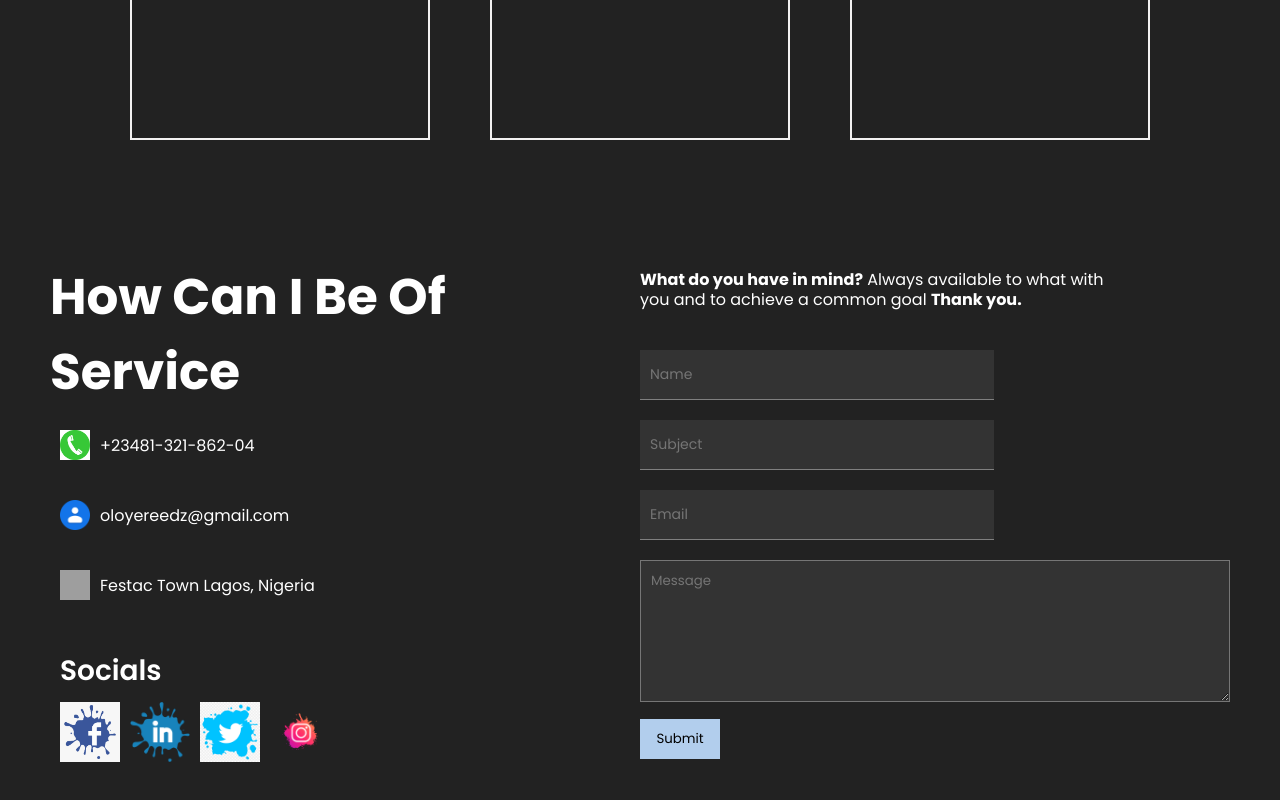
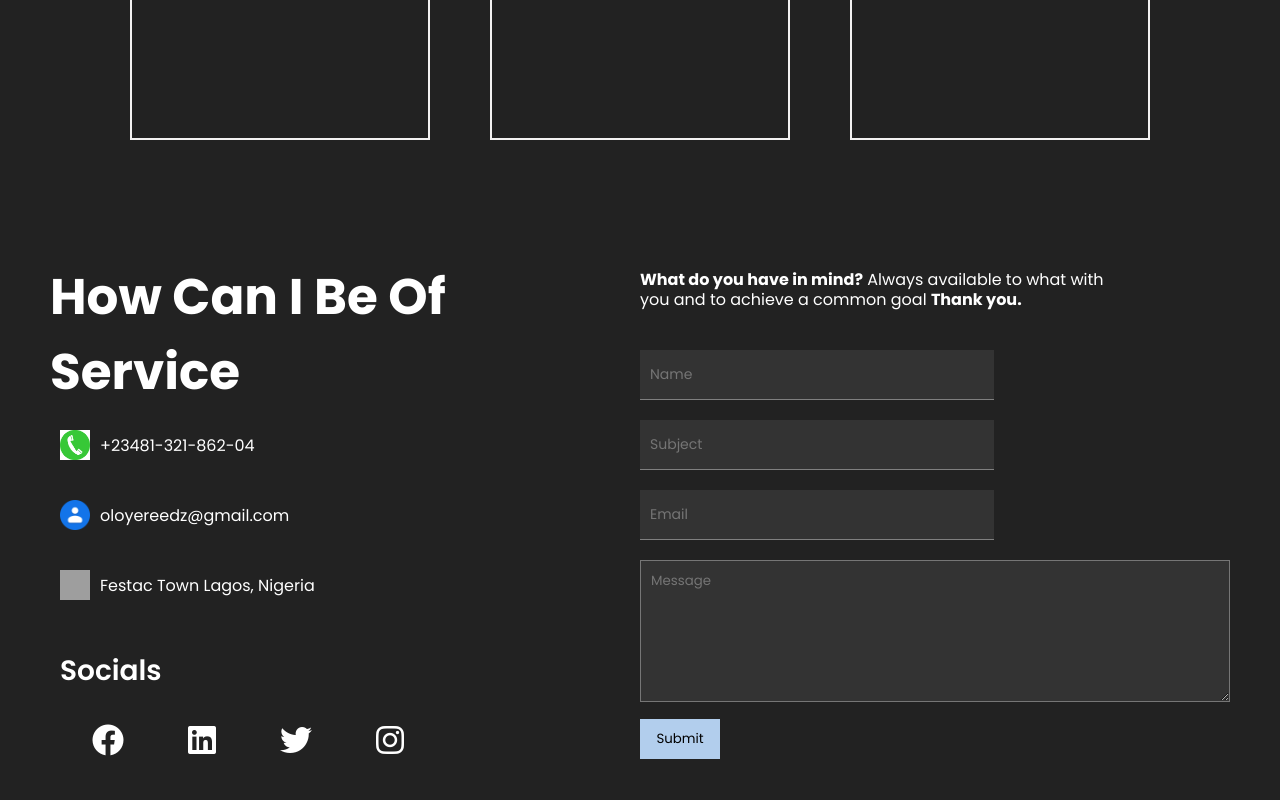
Before and after one commit to reedzclone/Portfolio, a React (Create React App) app: page / in a window 1280 px wide. Shown: the part 2085-2885 px from the top of the page. Built offline with nearby package versions, Linux system fonts and the light colour scheme; grey boxes are pictures that could not be loaded.

Commit message:
changed social icons

```diff
--- a/public/index.html
+++ b/public/index.html
@@ -28,6 +28,9 @@
     <link rel="preconnect" href="https://fonts.googleapis.com">
 <link rel="preconnect" href="https://fonts.gstatic.com" crossorigin>
 <link href="https://fonts.googleapis.com/css2?family=Poppins:wght@400;500;600;700;800&display=swap" rel="stylesheet">
+<link rel="stylesheet" href="https://cdnjs.cloudflare.com/ajax/libs/font-awesome/6.1.1/css/all.min.css"
+integrity="sha512-KfkfwYDsLkIlwQp6LFnl8zNdLGxu9YAA1QvwINks4PhcElQSvqcyVLLD9aMhXd13uQjoXtEKNosOWaZqXgel0g=="
+crossorigin="anonymous" referrerpolicy="no-referrer" />
 <style>
   * {
     margin: 0;
--- a/src/components/contact/Contact.css
+++ b/src/components/contact/Contact.css
@@ -43,13 +43,20 @@
 .c-socials-icons {
     display: flex;
     align-items: center;
+    justify-content: center;
+}
+
+i {
+    margin: 2rem;
+    font-size: 2rem;
+    color: black;
 }
 
 .social-icon {
     margin-top: 10px;
     margin-right: 10px;
-    width: 60px;
-    height: 60px;
+    width: 80px;
+    height: 8px;
 }
 
 .c-desc {
--- a/src/components/contact/Contact.jsx
+++ b/src/components/contact/Contact.jsx
@@ -3,10 +3,6 @@ import "./Contact.css";
 import Email from "../../img/contact.png";
 import Location from "../../img/location.png";
 import Phone from "../../img/phone.png";
-import Instagram from "../../img/instagram.png";
-import Facebook from "../../img/facebook1.png";
-import LinkedIn from "../../img/linkedIn.jpg";
-import Twitter from "../../img/twitter1.png";
 import emailjs from '@emailjs/browser';
 import { ThemeContext } from '../context';
 
@@ -50,10 +46,10 @@ const Contact = () => {
         <div className="c-socials">
           <h2 className="social-title">Socials</h2>
         <div className="c-social-icons">
-          <a href="https://www.facebook.com/oloye.ishola.7" target="_blank" rel="noreferrer"><img className="social-icon" src={Facebook} alt="" /></a>
-          <a href="https://www.linkedin.com/in/oloye" target="_blank"  rel="noreferrer"><img className="social-icon" src={LinkedIn} alt="" /></a>
-          <a href="https://www.twitter.com/@reedz_oloye" target="_blank" rel="noreferrer"><img className="social-icon" src={Twitter} alt="" /></a>
-          <a href="https://www.instagram.com/wally_oloye" target="_blank" rel="noreferrer"><img className="social-icon" src={Instagram} alt="" /></a>
+          <a href="https://www.facebook.com/oloye.ishola.7" target="_blank" rel="noreferrer"><i style={{color: darkMode && "white"}} class="fa-brands fa-facebook"></i></a>
+          <a href="https://www.linkedin.com/in/oloye" target="_blank"  rel="noreferrer"><i style={{color: darkMode && "white"}} class="fa-brands fa-linkedin"></i></a>
+          <a href="https://www.twitter.com/@reedz_oloye" target="_blank" rel="noreferrer"><i style={{color: darkMode && "white"}} class="fa-brands fa-twitter"></i></a>
+          <a href="https://www.instagram.com/wally_oloye" target="_blank" rel="noreferrer"><i style={{color: darkMode && "white"}} class="fa-brands fa-instagram"></i></a>
         </div>
       </div>
       </div>
```
